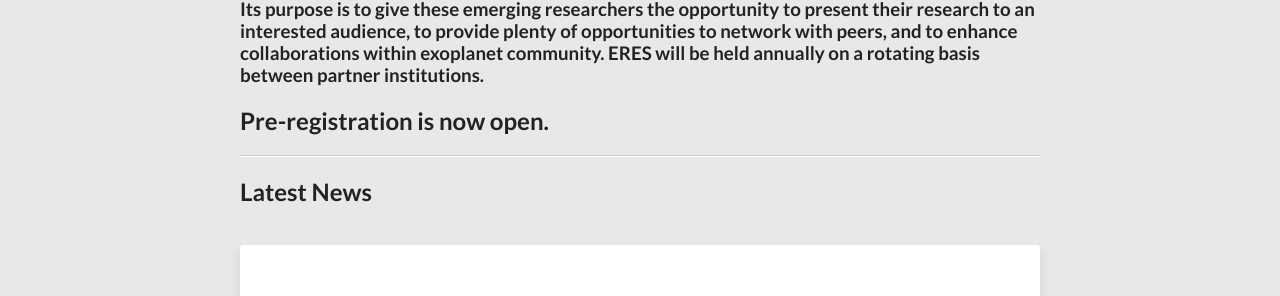
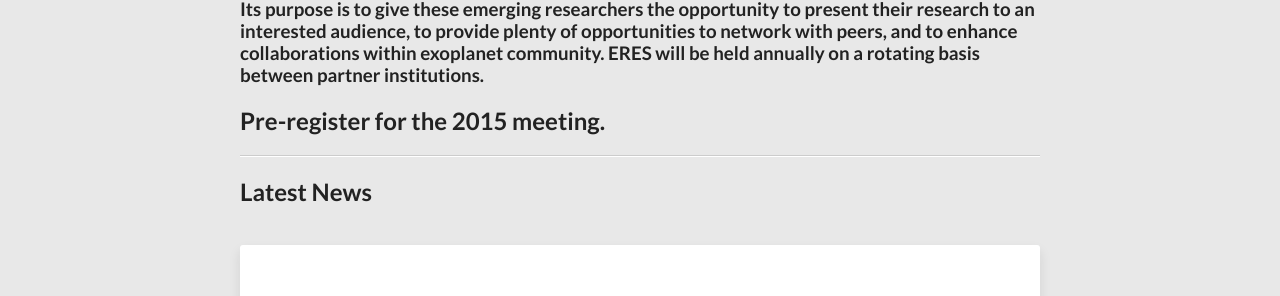
Before and after one commit to eford/ERES2014.github.io, a Jekyll site: the page built from index.html, in a window 1280 px wide. Shown: the part 562-858 px from the top of the page. Built offline with Jekyll 4.4.1, drawn with Linux system fonts in a browser that asks for light colours; nearby versions of some CDN libraries; the list of posts is cut into pages by our own code.

Commit message:
little tweak

```diff
--- a/index.html
+++ b/index.html
@@ -13,7 +13,7 @@ image:
 <h3>We are pleased to announce the first annual Emerging Researchers in Exoplanet Science Symposium (ERES) to be held May 28 & 29, 2015 at the Pennsylvania State University in University Park, PA.  ERES is aimed at early career scientists (graduate student, post-doc, advance undergraduate) working in all branches of exoplanetary science and related disciplines (e.g., brown dwarfs, protoplanetary disks, star formation, related instrumentation and theory).  Its purpose is to give these emerging researchers the opportunity to present their research to an interested audience, to provide plenty of opportunities to network with peers, and to enhance collaborations within exoplanet community.  ERES will be held annually on a rotating basis between partner institutions. </h3><p>
 <p>
 
-<h2><a href="{{ site.url }}/emailform/">Pre-registration</a> is now open.</h2><p>
+<h2><a href="{{ site.url }}/emailform/">Pre-register</a> for the 2015 meeting.</h2><p>
 <hr>
 <h2>Latest News</h2><br>
 {% for post in paginator.posts %}
```
